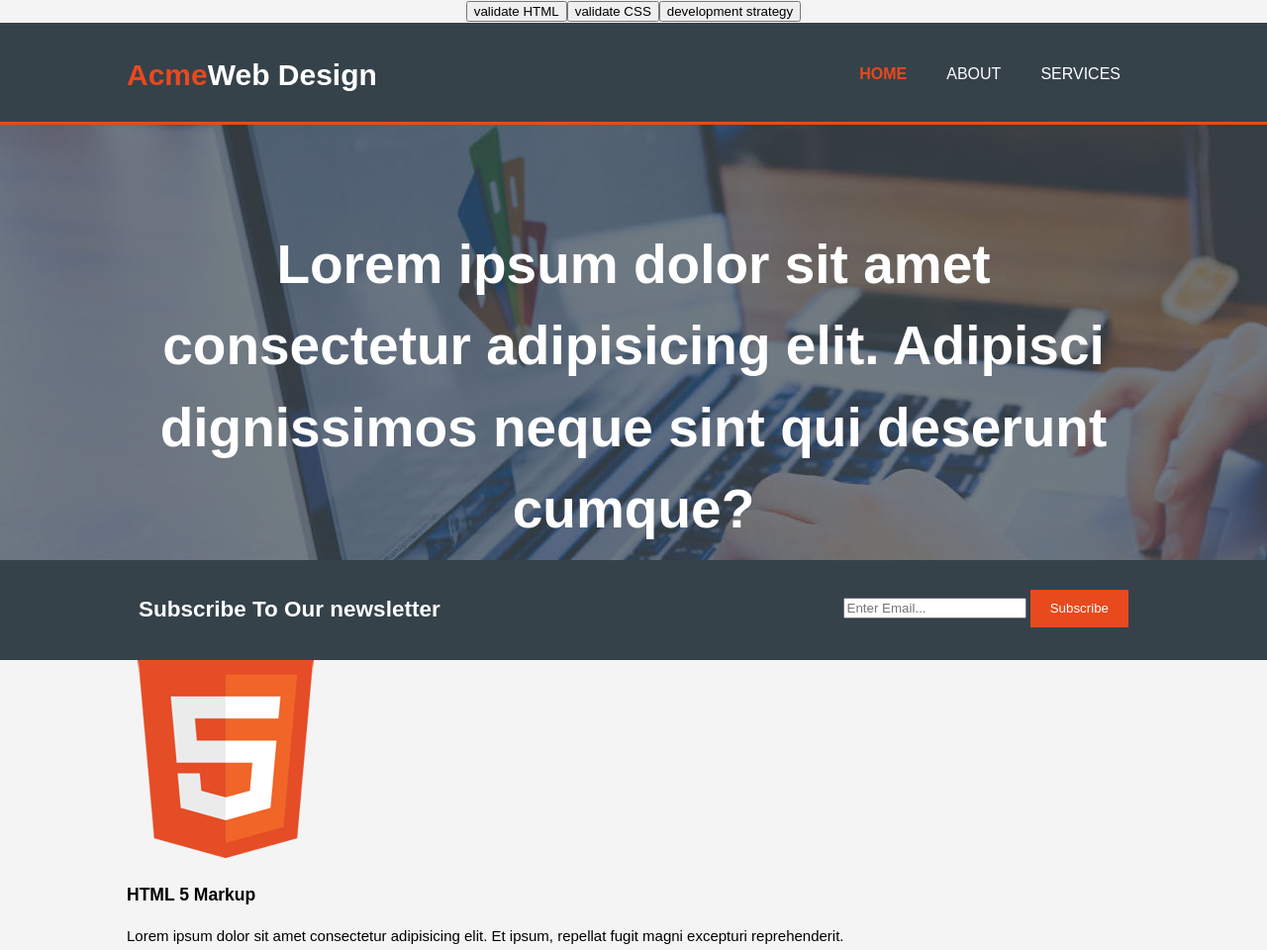
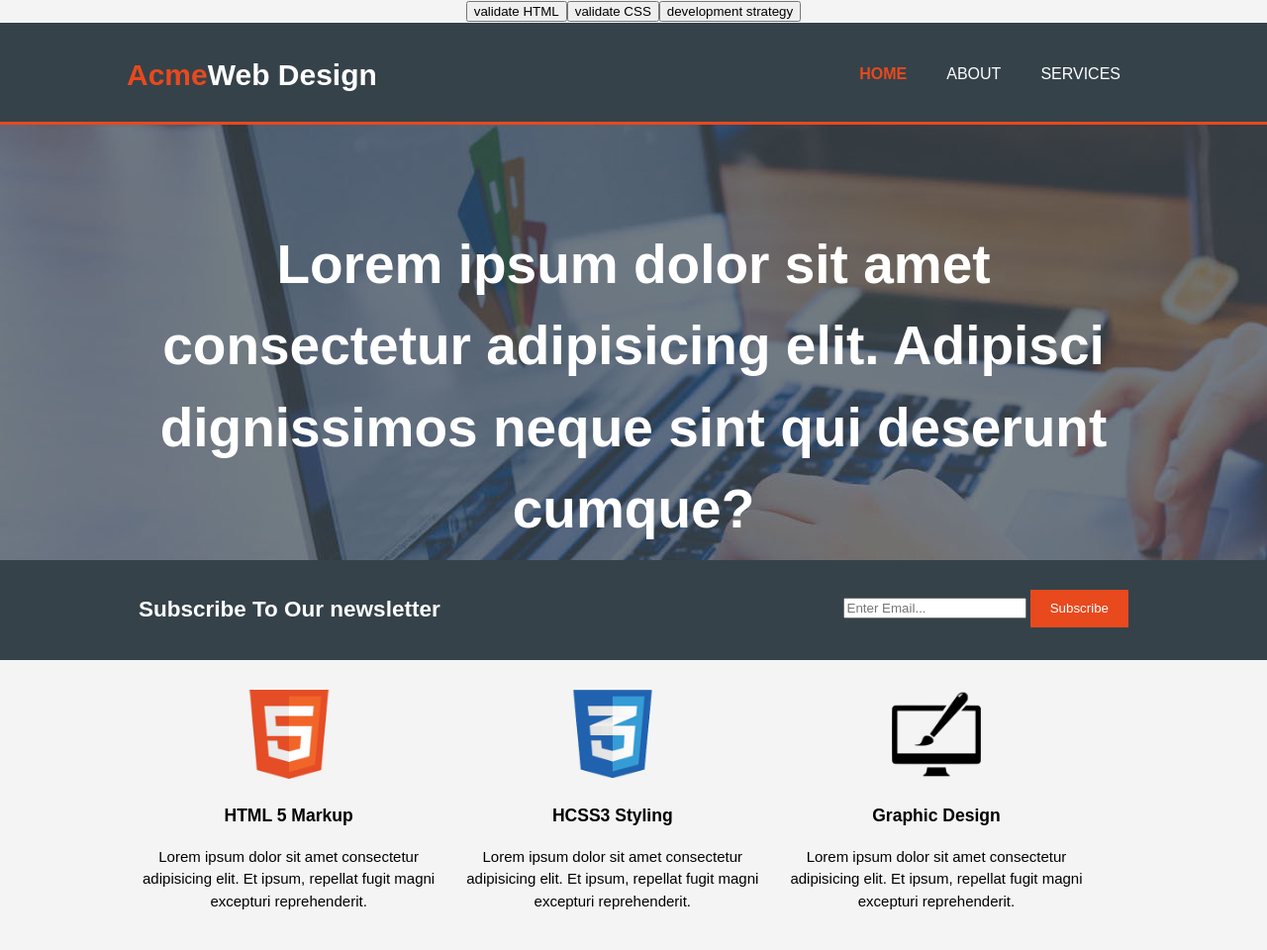
Before and after one commit to Eltayeb-Elgaali/acme-web-design, a plain HTML site: page index.html in a window 1280 px wide. Shown: the top 960 px of the page at 99% size. Drawn offline with Linux system fonts and the light colour scheme.

Commit message:
boxex-styling

```diff
--- a/css/style.css
+++ b/css/style.css
@@ -114,3 +114,19 @@ header a:hover{
     height: 25px;
     width: 250;
 }
+
+/* Boxes */
+#boxes{
+    margin-top: 20px;
+}
+
+#boxes .box{
+    float: left;
+    width: 30%;
+    padding: 10px;
+    text-align: center;
+}
+
+#boxes .box img{
+    width: 90px;
+}
```
